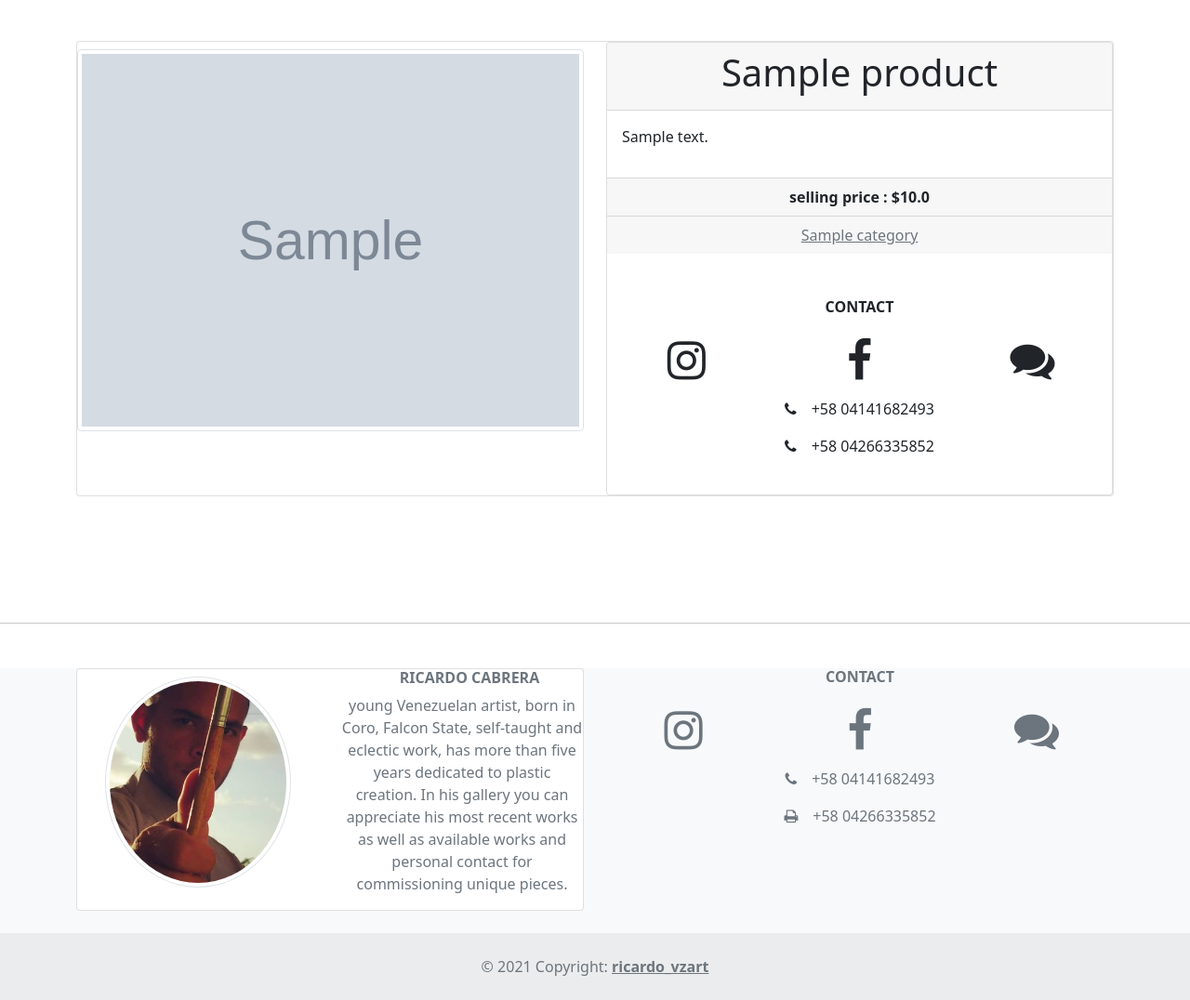
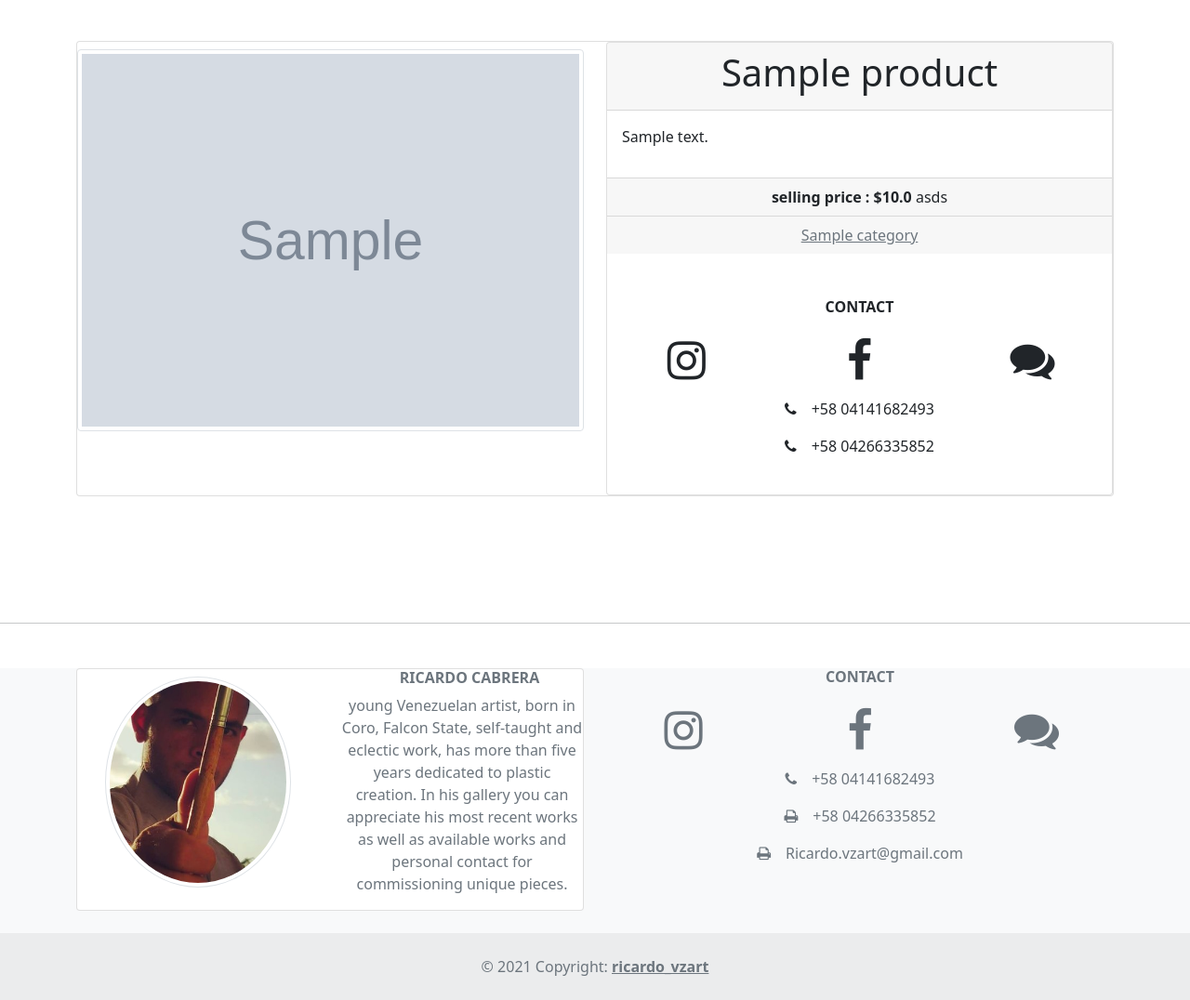
Before and after one commit to CodeRagnarok07/art-Gallery, a Django app: a page that uses static/templates/footer.html in a window 1280 px wide. Shown: the part 660-1736 px from the top of the page at 93% size. Run offline with Django 3.2, Linux system fonts and the light colour scheme; tables that the repository leaves empty hold one stand-in row (values such as "Sample post"); grey boxes marked "Sample" are stand-in pictures.

Commit message:
commit 3

```diff
--- a/static/templates/footer.html
+++ b/static/templates/footer.html
@@ -100,7 +100,11 @@
 
             <p><i class="fa fa-phone me-3"></i>+58 04141682493</p>
             <p><i class="fa fa-print me-3"></i>+58 04266335852</p>
+
+            <p><i class="fa fa-print me-3"></i>Ricardo.vzart@gmail.com</p>
             </div>
+
+
 
           </div>
           <!-- Grid column -->
--- a/static/templates/store/detail.html
+++ b/static/templates/store/detail.html
@@ -29,7 +29,7 @@
              </div>
              <div class="card-footer text-center m-0">
 
-                <strong> selling price :  ${{ product.price }}</strong>
+                <strong> selling price :  ${{ product.price }}</strong> asds
 
 
               </div>
```
